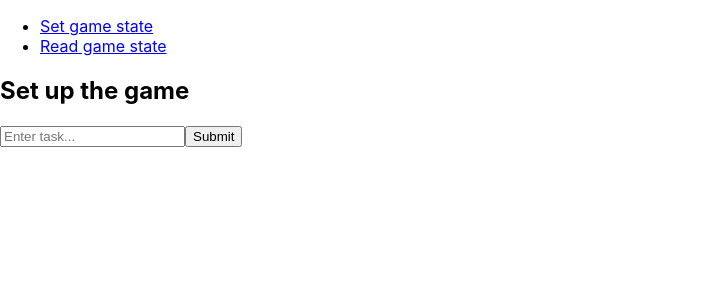
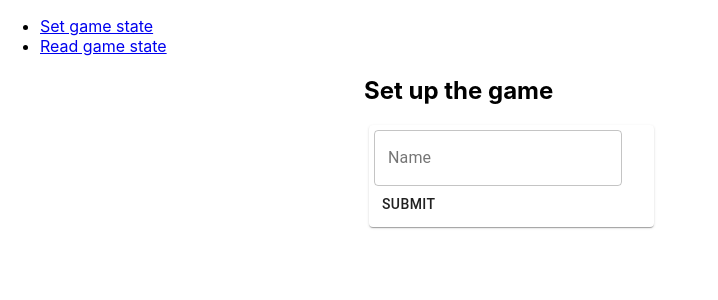
Before and after one commit to tamera-lanham/fake-artist, a React (Create React App) app: page /setup in a window 1280 px wide. Shown: the top 300 px of the page, without its empty margins (0-718 px from the left). Built offline with nearby package versions, Linux system fonts and the light colour scheme.

Commit message:
feat: cards for player names

```diff
--- a/package.json
+++ b/package.json
@@ -4,6 +4,7 @@
   "private": true,
   "dependencies": {
     "@material-ui/core": "^4.12.3",
+    "@material/card": "^12.0.0",
     "@testing-library/jest-dom": "^5.14.1",
     "@testing-library/react": "^11.2.7",
     "@testing-library/user-event": "^12.8.3",
--- a/src/App.css
+++ b/src/App.css
@@ -1,38 +1,6 @@
-.App {
-  text-align: center;
-}
 
-.App-logo {
-  height: 40vmin;
-  pointer-events: none;
-}
-
-@media (prefers-reduced-motion: no-preference) {
-  .App-logo {
-    animation: App-logo-spin infinite 20s linear;
+  html, body, #root, #root>div {
+    height: 100%;
+    margin: 0;
+    text-align: center;
   }
-}
-
-.App-header {
-  background-color: #282c34;
-  min-height: 100vh;
-  display: flex;
-  flex-direction: column;
-  align-items: center;
-  justify-content: center;
-  font-size: calc(10px + 2vmin);
-  color: white;
-}
-
-.App-link {
-  color: #61dafb;
-}
-
-@keyframes App-logo-spin {
-  from {
-    transform: rotate(0deg);
-  }
-  to {
-    transform: rotate(360deg);
-  }
-}
--- a/src/components/Setup.js
+++ b/src/components/Setup.js
@@ -1,6 +1,39 @@
 import React from "react";
+import { makeStyles } from '@material-ui/core/styles';
+import Card from '@material-ui/core/Card';
+import CardContent from '@material-ui/core/CardContent';
+import Typography from '@material-ui/core/Typography';
+import Container from '@material-ui/core/Container';
+import TextField from '@material-ui/core/TextField';
+import Button from '@material-ui/core/Button';
+//import Grid from '@material-ui/core/Grid'
+//import Typography from '@material-ui/core/Typography';
+//import Box from '@material-ui/core/Box';
 
-const ToDoForm = ({ addTask }) => {
+const useStyles = makeStyles({
+	card: {
+		width: 275,
+		margin: 5,
+		padding: 5
+	}
+});
+
+function PlayerCard({ player }) {
+
+	const classes = useStyles()
+
+	return (
+		<Card className={classes.card}>
+			<CardContent>
+				<Typography>Name: {player.name}</Typography>
+			</CardContent>
+		</Card >
+	);
+}
+
+function AddPlayerForm({ addPlayer }) {
+	const classes = useStyles()
+
 
 	const [userInput, setUserInput] = React.useState('');
 
@@ -10,47 +43,19 @@ const ToDoForm = ({ addTask }) => {
 
 	const handleSubmit = (e) => {
 		e.preventDefault();
-		addTask(userInput);
+		addPlayer(userInput);
 		setUserInput("");
 	}
 	return (
-		<form onSubmit={handleSubmit}>
-			<input value={userInput} type="text" onChange={handleChange} placeholder="Enter task..." />
-			<button>Submit</button>
-		</form>
+		<Card className={classes.card}>
+			<form onSubmit={handleSubmit}>
+				<TextField value={userInput} onChange={handleChange} label="Name" variant="outlined" />
+				<Button onClick={handleSubmit}>Submit</Button>
+			</form>
+		</Card>
 	);
 };
 
-function Player({ player }) {
-	return (
-		<div className="player">
-			Player: {player.name}, color: {player.color}
-		</div >
-	);
-}
-
-function AddPlayerForm({ addPlayer }) {
-
-	const [formContents, setFormContents] = React.useState("");
-
-	const handleSubmit = e => {
-		e.preventDefault();
-		if (!formContents) return;
-		addPlayer(formContents);
-		setFormContents("");
-	};
-
-	return (
-		<form onSubmit={handleSubmit}>
-			<input
-				type="text"
-				className="input"
-				value={formContents}
-				onChange={e => setFormContents(e.target.value)}
-			/>
-		</form>
-	);
-}
 
 function Setup({ gameState, setGameState }) {
 
@@ -68,16 +73,16 @@ function Setup({ gameState, setGameState }) {
 	}
 	*/
 
-	/* Game setup params:
-	- Number of players
-	- Names of players
-	- Colors
-	- Number of fakers
-	- Category
-
-	Randomized:
+	/*Randomized:
 	- Faker indices
 	- Word
+	*/
+
+	/*
+	Material components:
+	- Cards for player list
+		- Either card expansion or modal for player editing
+	- Grid
 	*/
 
 	const [newGameState, setNewGameState] = React.useState(gameState)
@@ -85,18 +90,20 @@ function Setup({ gameState, setGameState }) {
 	function addPlayer(name) {
 		let newGameStateCopy = { ...newGameState }
 		newGameStateCopy.players = [...newGameStateCopy.players, { name: name, color: 'gray' }]
-		setNewGameState(newGameStateCopy)
-		setGameState(newGameStateCopy)
+		setNewGameState(newGameStateCopy) // This is essentially just to trigger the re-render of the Setup component
+		setGameState(newGameStateCopy) // This actually sets the game state for the App component
 	}
 
 	return (
-		<div>
-			<h2>Set up the game</h2>
-			{newGameState.players.map((player, index) => <Player index={index} key={index} player={player} />)}
+		<Container maxWidth="sm">
+			<div>
+				<h2>Set up the game</h2>
+				{newGameState.players.map((player, index) => <PlayerCard index={index} key={index} player={player} />)}
 
-			<ToDoForm addTask={addPlayer} />
+				<AddPlayerForm addPlayer={addPlayer} />
 
-		</div>
+			</div>
+		</Container>
 	);
 }
 
--- a/src/index.css
+++ b/src/index.css
@@ -1,3 +1,6 @@
+@use "@material/card";
+@include card.core-styles;
+
 body {
   margin: 0;
   font-family: -apple-system, BlinkMacSystemFont, 'Segoe UI', 'Roboto', 'Oxygen',
```
Also changed, not shown: 1 other file (tests, documents, lock files or other folders).
